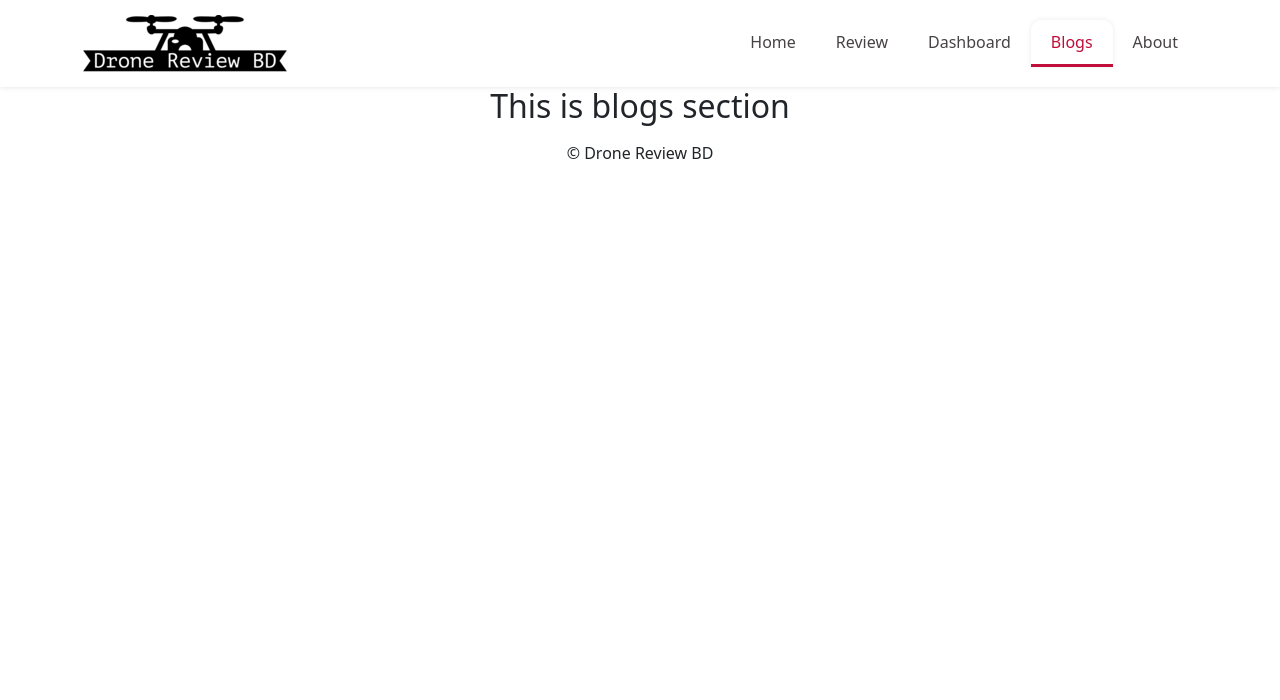
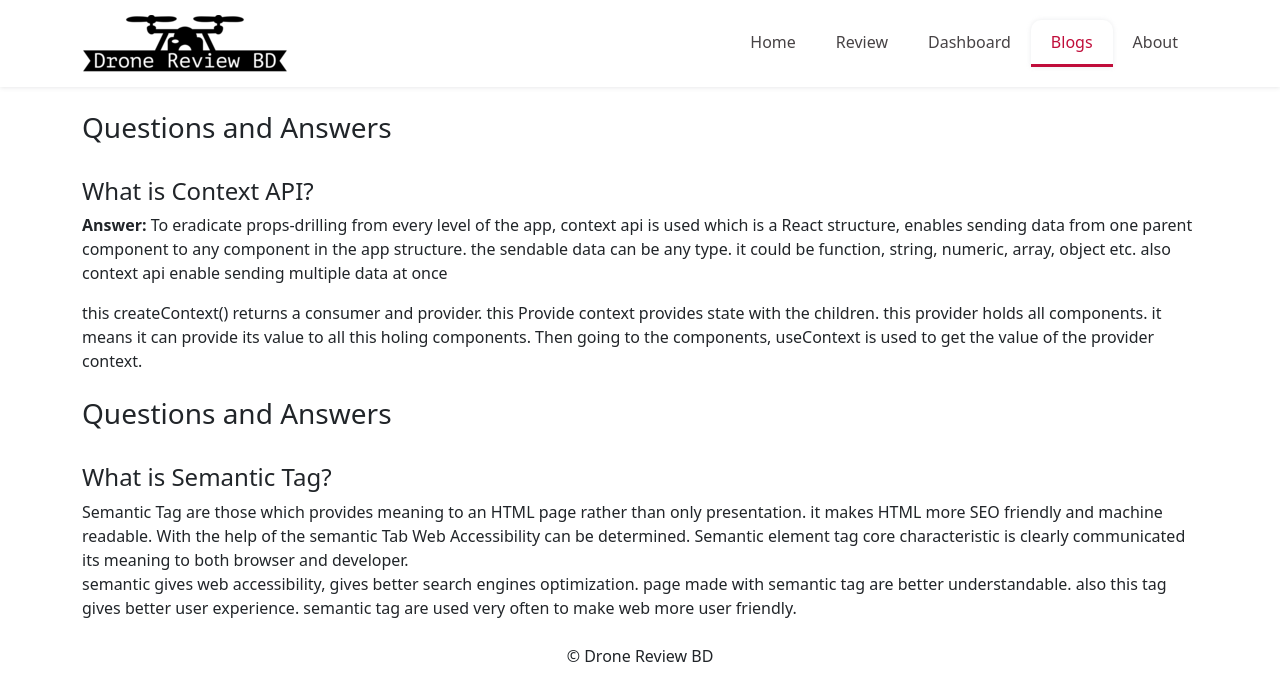
Before and after one commit to hasan-mohammad-bd/drone-review-bd, a React (Create React App) app: page /blogs in a window 1280 px wide. Shown: the top 700 px of the page. Built offline with nearby package versions, Linux system fonts and the light colour scheme; a web font is replaced by a local one.

Commit message:
adding answers

```diff
--- a/src/components/Blogs/Blogs.js
+++ b/src/components/Blogs/Blogs.js
@@ -3,8 +3,23 @@ import './Blogs.css'
 
 const Blogs = () => {
     return (
-        <div>
-            <h2>This is blogs section</h2>
+        <div className='text-start container'>
+            <h3 className='py-4'>Questions and Answers</h3>
+            <h4>What is Context API?</h4>
+            <p><span className='fw-bold'>Answer:</span> To eradicate props-drilling from every level of the app, context api is used which is a React structure, enables sending data from one parent component to any component in the app structure. the sendable data can be any type. it could be function, string, numeric, array, object etc. also context api enable sending multiple data at once</p>
+            this createContext() returns a consumer and provider. this Provide context provides state with the children. this provider holds all components. it means it can provide its value to all this holing components. Then going to the components, useContext is used to get the value of the provider context.
+            <h3 className='py-4'>Questions and Answers</h3>
+            <h4>What is Semantic Tag?</h4>
+            <p><span className='fw-bold'></span>
+            Semantic Tag are those which provides meaning to an HTML page rather than only presentation. it makes HTML more SEO friendly and machine readable. With the help of the semantic Tab Web Accessibility can be determined.
+
+            Semantic element tag core characteristic is clearly communicated its meaning to both browser and developer.
+            <br />
+
+            semantic gives web accessibility, gives better search engines optimization. page made with semantic tag are better understandable. also this tag gives better user experience.
+            semantic tag are used very often to make web more user friendly.
+            </p>
+
         </div>
     );
 };
```
